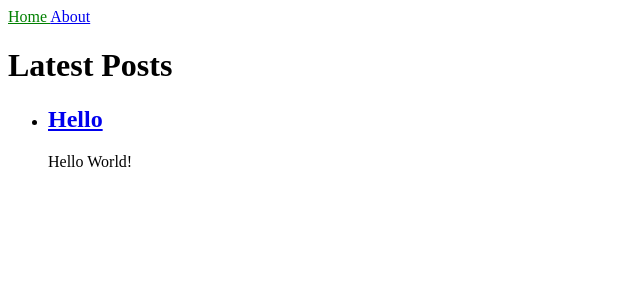
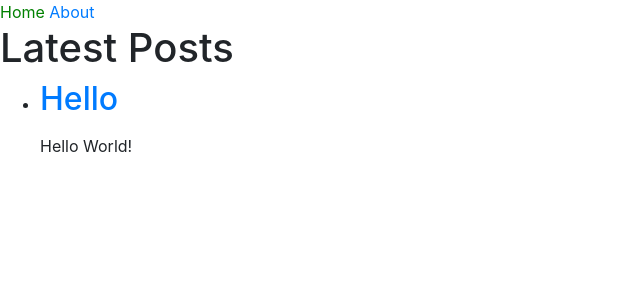
Before and after one commit to norioz/norioz.github.io, a Jekyll site: the page built from index.html, in a window 1280 px wide. Shown: the top 300 px of the page, without its empty margins (0-640 px from the left). Built offline with Jekyll 4.4.1, drawn with Linux system fonts in a browser that asks for light colours; nearby versions of some CDN libraries.

Commit message:
Add Bootstrap from CDN for style testing.

```diff
--- a/_layouts/default.html
+++ b/_layouts/default.html
@@ -1,9 +1,12 @@
 <!DOCTYPE html>
-<html>
+<html lang="en">
 
 <head>
   <meta charset="utf-8">
+  <meta name="viewport" content="width=device-width, initial-scale=1, shrink-to-fit=no">
   <title>{{ page.title }}</title>
+   <!-- Bootstrap CSS -->
+   <link rel="stylesheet" href="https://maxcdn.bootstrapcdn.com/bootstrap/4.0.0/css/bootstrap.min.css" integrity="sha384-Gn5384xqQ1aoWXA+058RXPxPg6fy4IWvTNh0E263XmFcJlSAwiGgFAW/dAiS6JXm" crossorigin="anonymous">
   <link rel="stylesheet" href="/assets/css/styles.css">
   {% seo %}
 </head>
@@ -11,6 +14,10 @@
 <body>
   {% include navigation.html %}
   {{ content }}
+  <!-- jQuery first, then Popper.js, then Bootstrap JS -->
+  <script src="https://code.jquery.com/jquery-3.2.1.slim.min.js" integrity="sha384-KJ3o2DKtIkvYIK3UENzmM7KCkRr/rE9/Qpg6aAZGJwFDMVNA/GpGFF93hXpG5KkN" crossorigin="anonymous"></script>
+  <script src="https://cdnjs.cloudflare.com/ajax/libs/popper.js/1.12.9/umd/popper.min.js" integrity="sha384-ApNbgh9B+Y1QKtv3Rn7W3mgPxhU9K/ScQsAP7hUibX39j7fakFPskvXusvfa0b4Q" crossorigin="anonymous"></script>
+  <script src="https://maxcdn.bootstrapcdn.com/bootstrap/4.0.0/js/bootstrap.min.js" integrity="sha384-JZR6Spejh4U02d8jOt6vLEHfe/JQGiRRSQQxSfFWpi1MquVdAyjUar5+76PVCmYl" crossorigin="anonymous"></script>
 </body>
 
 </html>
```
Also changed, not shown: _includes/navigation.html (line endings or trailing spaces), 3 other files.
